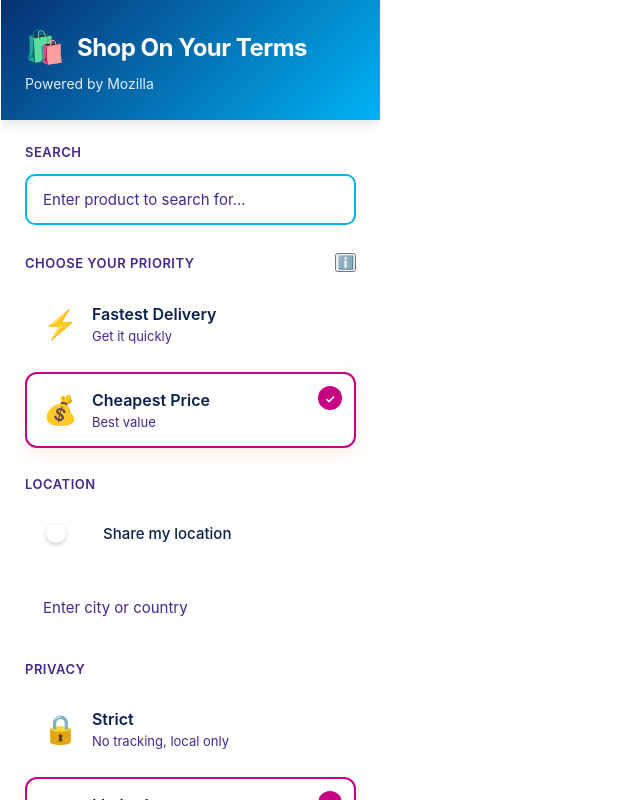
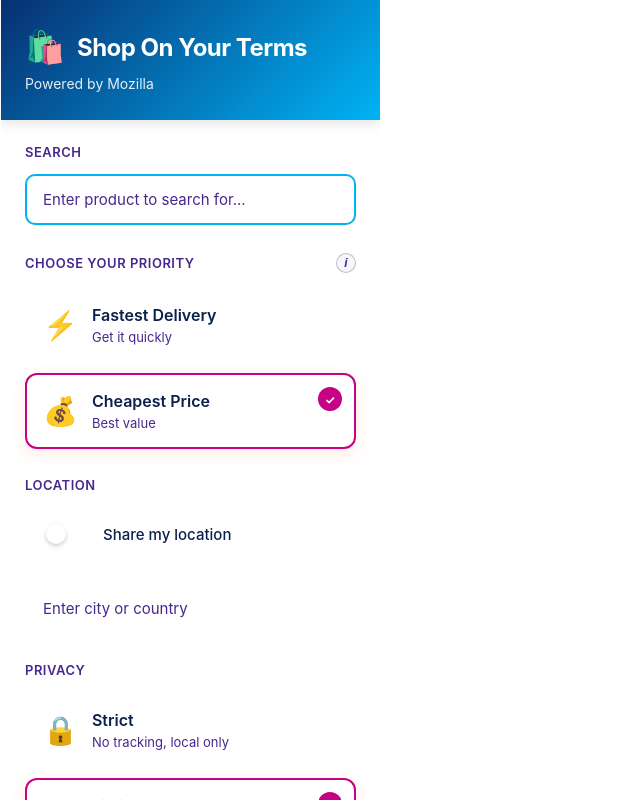
Before and after one commit to intern2807/hacknation_mozilla_challenge, a React (Create React App) app: page / in a window 1280 px wide. Shown: the whole page, without its empty margins (0-640 px from the left). Built offline with nearby package versions, Linux system fonts and the light colour scheme.

Commit message:
WIP: improve info tag

```diff
--- a/src/SearchSidebar.css
+++ b/src/SearchSidebar.css
@@ -36,6 +36,42 @@
   align-items: center;
   justify-content: space-between;
   gap: 10px;
+}
+
+.info-button {
+  width: 20px;
+  height: 20px;
+  border-radius: 999px;
+  border: 1px solid rgba(255, 255, 255, 0.55); /* looks nice on your header gradient */
+  background: rgba(255, 255, 255, 0.12);
+  display: inline-flex;
+  align-items: center;
+  justify-content: center;
+  cursor: pointer;
+  padding: 0;
+  line-height: 1;
+}
+
+.search-sidebar .info-button {
+  border: 1px solid rgba(10, 33, 77, 0.25);   /* nicer on white background */
+  background: rgba(10, 33, 77, 0.04);
+}
+
+.info-button:hover {
+  background: rgba(10, 33, 77, 0.08);
+}
+
+.info-button:focus-visible {
+  outline: 2px solid rgba(0, 179, 245, 0.5);
+  outline-offset: 2px;
+}
+
+.info-icon {
+  font-size: 12px;
+  font-weight: 700;
+  font-style: italic;
+  color: var(--harbor-text-secondary);
+  transform: translateY(-0.5px); /* optical centering */
 }
 /* Header */
 .sidebar-header {
--- a/src/SearchSidebar.jsx
+++ b/src/SearchSidebar.jsx
@@ -153,7 +153,8 @@
                   aria-label="What is selected text?"
                   aria-expanded={openHelp === 'selected'}
                 >
-                  ℹ️
+                 <span className="info-icon">i</span>
+
                 </button>
               </div>
 
@@ -272,7 +273,7 @@
                   aria-label="What is selected text?"
                   aria-expanded={openHelp === 'selected'}
                 >
-                  ℹ️
+                 <span className="info-icon">i</span>
                 </button>
               </div>
 
@@ -329,7 +330,7 @@
               aria-label="What does this mean?"
               aria-expanded={openHelp === 'priority'}
             >
-              ℹ️
+              <span className="info-icon">i</span>
             </button>
           </div>
 
```
